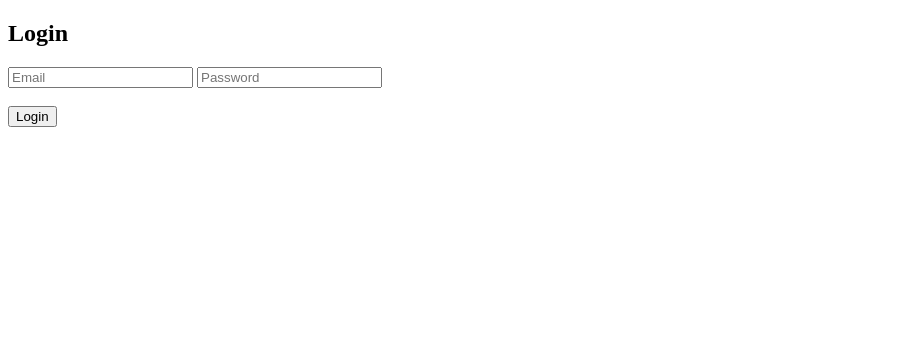
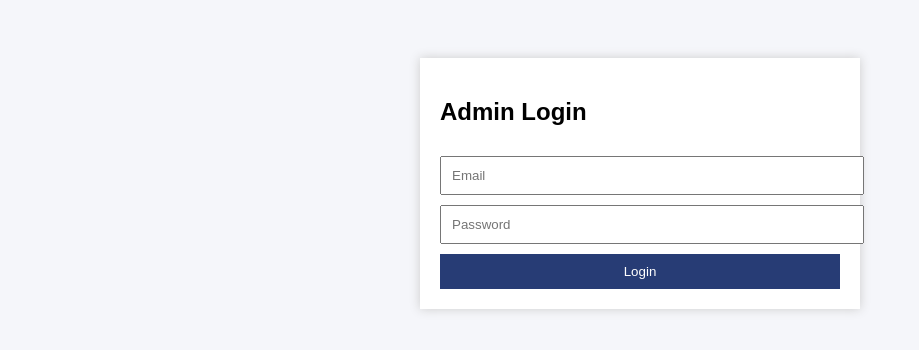
Before and after one commit to sidxarnav/orm-panel, a website: page public/login.html in a window 1280 px wide. Shown: the whole page, without its empty margins (0-919 px from the left). Drawn offline with Linux system fonts and the light colour scheme.

Commit message:
Enhance login page with styling and async login
Updated the login form to include a styled box and improved the login function to handle asynchronous API calls.

```diff
--- a/public/login.html
+++ b/public/login.html
@@ -2,22 +2,62 @@
 <html>
 <head>
   <title>ORM Login</title>
+  <style>
+    body {
+      font-family: Arial;
+      background: #f5f6fa;
+      padding: 50px;
+    }
+    .box {
+      background: white;
+      padding: 20px;
+      max-width: 400px;
+      margin: auto;
+      box-shadow: 0 0 10px #ccc;
+    }
+    input, button {
+      width: 100%;
+      padding: 10px;
+      margin-top: 10px;
+    }
+    button {
+      background: #273c75;
+      color: white;
+      border: none;
+      cursor: pointer;
+    }
+  </style>
 </head>
 <body>
-  <h2>Login</h2>
 
-  <input id="email" placeholder="Email" />
-  <input id="password" type="password" placeholder="Password" />
+<div class="box">
+  <h2>Admin Login</h2>
 
-  <br><br>
+  <input id="email" placeholder="Email">
+  <input id="password" type="password" placeholder="Password">
 
   <button onclick="login()">Login</button>
+</div>
 
-  <script>
-    function login() {
-      // demo login, no auth yet
+<script>
+  async function login() {
+    const email = document.getElementById("email").value;
+    const password = document.getElementById("password").value;
+
+    const res = await fetch("/api/login", {
+      method: "POST",
+      headers: { "Content-Type": "application/json" },
+      body: JSON.stringify({ email, password })
+    });
+
+    if (res.ok) {
+      sessionStorage.setItem("loggedIn", "true");
       window.location.href = "/dashboard.html";
+    } else {
+      alert("Invalid credentials");
     }
-  </script>
+  }
+</script>
+
 </body>
 </html>
```
